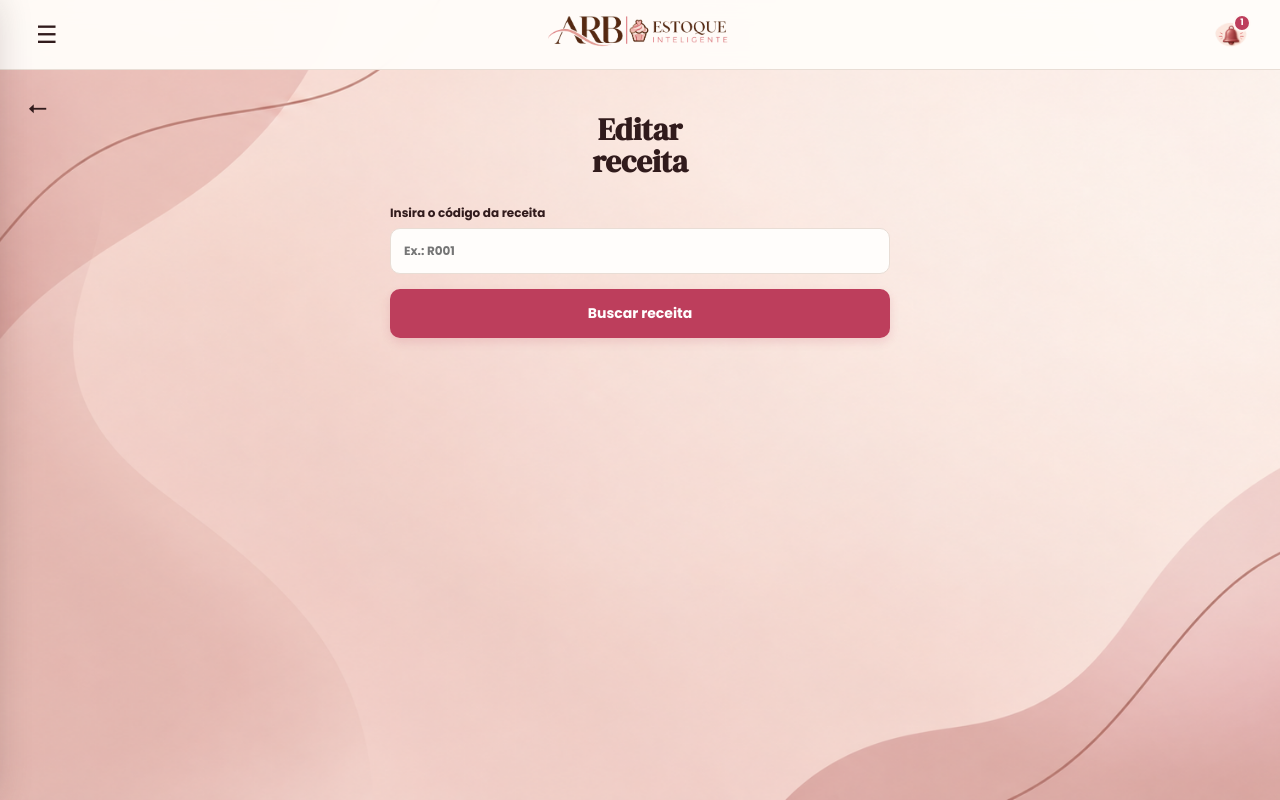
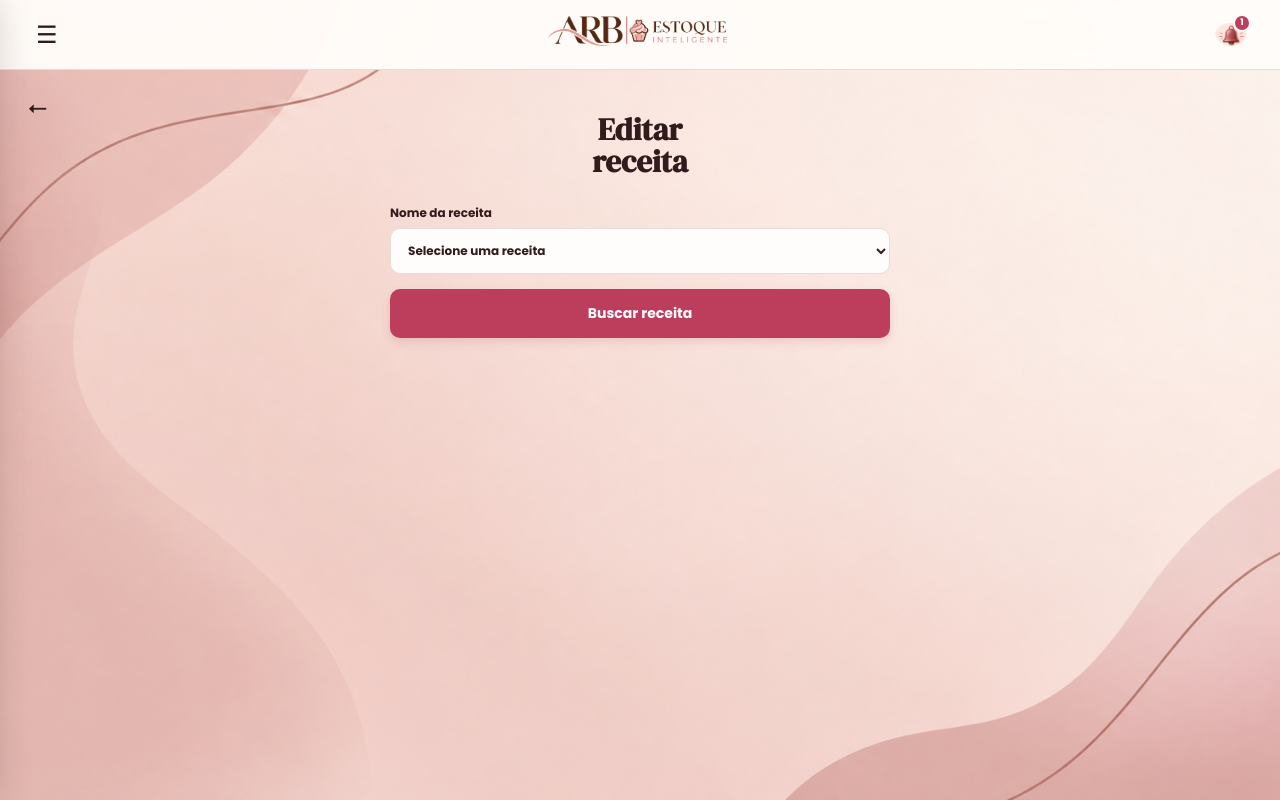
Before and after one commit to laviniavnasc/Projeto-ARB-Estoque-Inteligente-v1, a Flask app: page /recipes/edit in a window 1280 px wide. Run offline with Flask 3, Linux system fonts and the light colour scheme; the visitor is signed in with stand-in values (Sample User, id 1); tables that the repository leaves empty hold one stand-in row (values such as "Sample post").

Commit message:
correção na tela de editar receitas

```diff
--- a/templates/recipe_edit.html
+++ b/templates/recipe_edit.html
@@ -5,8 +5,7 @@
   <a class="back" href="{{ url_for('home') }}">←</a><div class="page-icon arb-mark">ARB</div><h1>Editar<br>receita</h1>
   {% if recipe %}
   <form class="product-form" method="get">
-    <label>
-      Nome da receita
+    <label>Nome da receita
       <select name="recipe_id" required>
         <option value="">Selecione uma receita</option>
         {% for item in recipes %}
@@ -18,7 +17,16 @@
   </form>
   {% else %}
     {% if searched %}<div class="empty">Receita não encontrada.</div>{% endif %}
-    <form class="product-form" method="get"><label>Insira o código da receita<input name="code" placeholder="Ex.: R001" required></label><button class="primary" type="submit">Buscar receita</button></form>
-  {% endif %}
+    <form class="product-form" method="get">
+      <label>Nome da receita
+        <select name="recipe_id" required>
+          <option value="">Selecione uma receita</option>
+          {% for item in recipes %}
+          <option value="{{ item.id }}">{{ item.name }}</option>
+          {% endfor %}
+        </select>
+      </label>
+      <button class="primary" type="submit">Buscar receita</button>
+    </form>  {% endif %}
 </section>
 {% endblock %}
```
